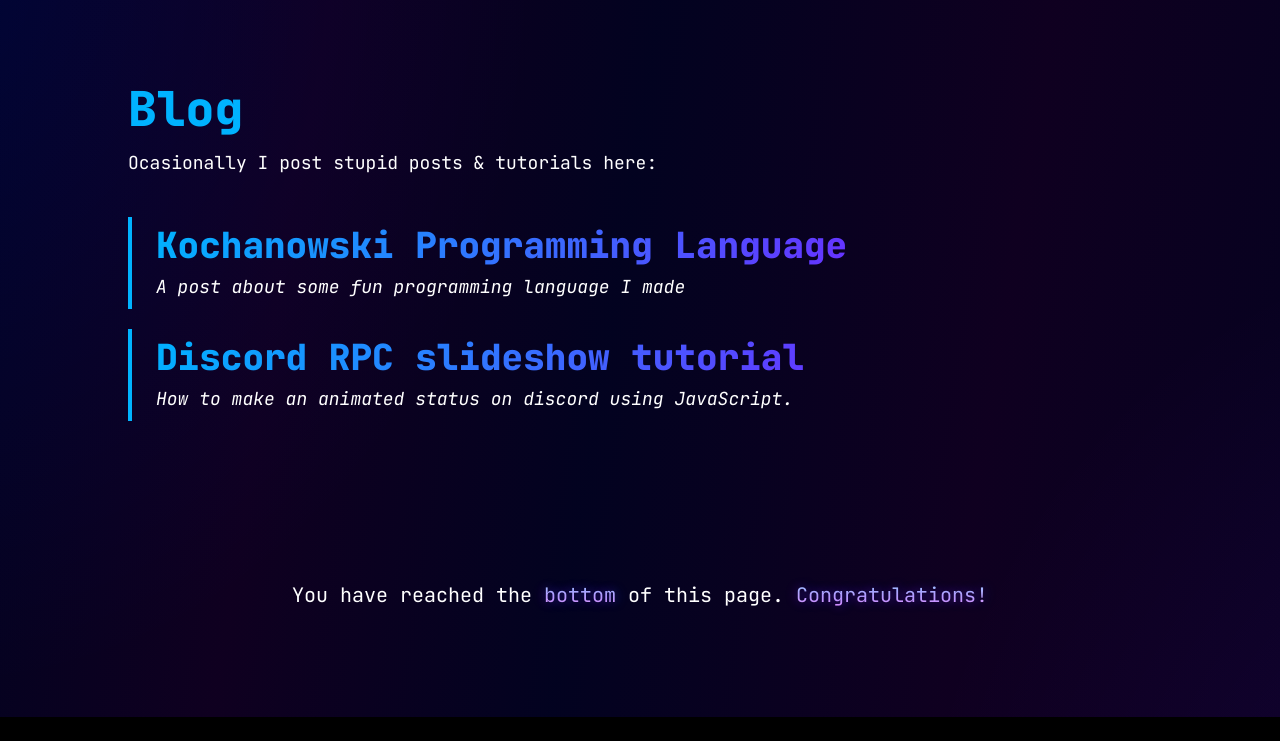
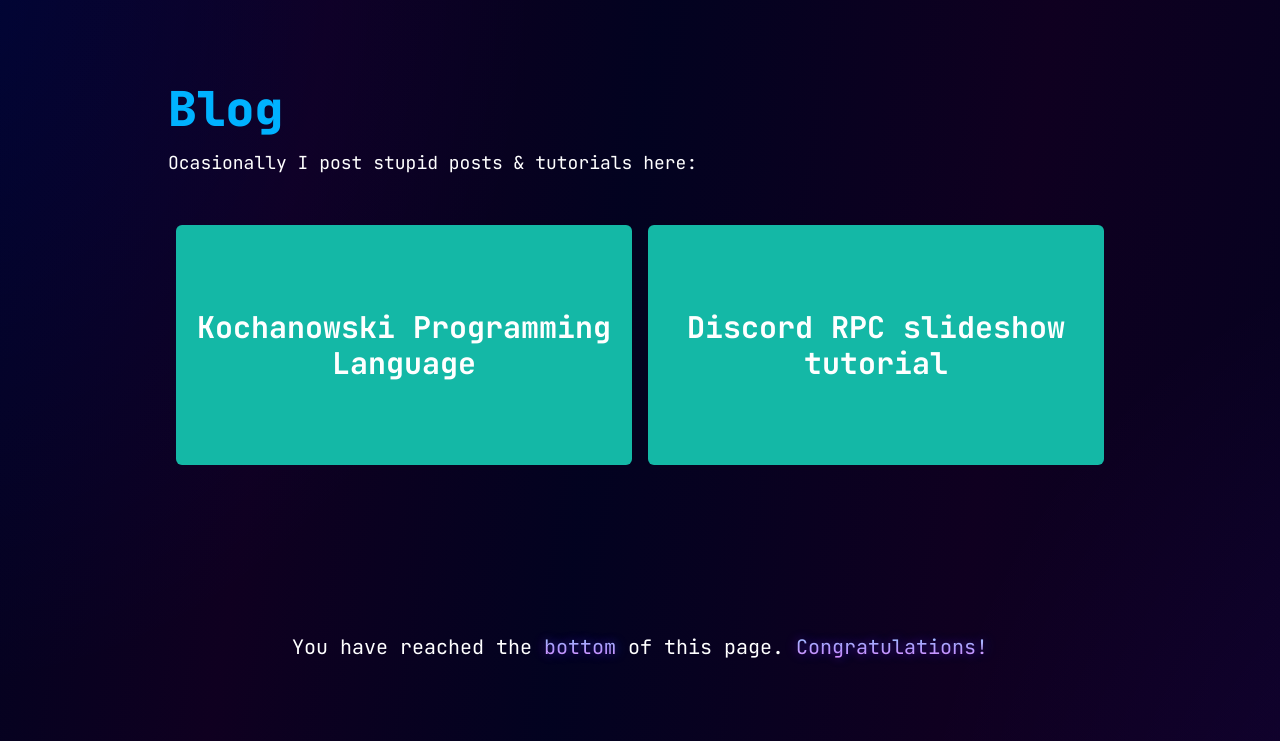
Before and after one commit to CheryX/mmusielik.xyz, an Astro site: page /blog in a window 1280 px wide. Shown: the part 83-824 px from the top of the page. Before the commit the page ends 800 px from the top, so only its background shows below. Built offline with nearby package versions, Linux system fonts and the light colour scheme; Astro itself is replaced by a stand-in of ours.

Commit message:
Layout fixes

```diff
--- a/src/components/Footer.astro
+++ b/src/components/Footer.astro
@@ -2,7 +2,7 @@
 
 ---
 
-<footer class="w-full py-20 text-center text-white text-xl">
+<footer class="w-full py-20 text-center text-white text-xl px-10">
 
     You have reached the <span class="nav-active">bottom</span> of this page. <span class="nav-active">Congratulations!</span>
 
--- /dev/null
+++ b/src/components/PostItem.astro
@@ -0,0 +1,19 @@
+---
+const { post } = Astro.props;
+---
+
+<a href={post.url} class="blog-post">
+    <h2>{post.frontmatter.title}</h2>
+    <em class="py-2 lg:text-lg">{post.frontmatter.description}</em>
+</a>
+
+<style>
+    .blog-post h2 {
+		background: linear-gradient(120deg, #00b2ff 0%, #8f00ff 100%);
+		@apply bg-clip-text text-transparent text-3xl lg:text-4xl font-extrabold pb-2;
+	}
+
+	.blog-post {
+		@apply block px-6 border-l-[#00b3ff] border-l-4 py-2 my-5;
+	}
+</style>
--- /dev/null
+++ b/src/components/PostPinnedItem.astro
@@ -0,0 +1,11 @@
+---
+const { post } = Astro.props;
+---
+
+<a href={post.url}>
+    <div class="bg-teal-500 m-2 p-5 lg:min-h-[15rem] rounded-md flex justify-center items-center">
+        <h1 class="text-center text-3xl font-bold">{post.frontmatter.title}</h1>
+    </div>
+</a>
+
+<!-- TODO Change the bg -->
--- a/src/layouts/PostLayout.astro
+++ b/src/layouts/PostLayout.astro
@@ -22,7 +22,7 @@ const { frontmatter } = Astro.props;
 		<Header selected={1} />
 
 
-		<main class="mx-auto max-w-5xl text-white py-36 article blog">
+		<main class="mx-auto px-5 md:px-10 max-w-5xl text-white py-36 article blog">
 			<h1 class="mx-auto max-w-5xl">{frontmatter.title}</h1>
 			<div class="flex items-center mb-8">
 				<span class="material-symbols-outlined pr-2">calendar_month</span>
--- a/src/pages/blog.astro
+++ b/src/pages/blog.astro
@@ -1,5 +1,7 @@
 ---
 import Header from '../components/Header.astro';
+import PostItem from '../components/PostItem.astro';
+import PostPinnedItem from '../components/PostPinnedItem.astro';
 const allPosts = await Astro.glob('../pages/blog/*.md');
 import Layout from '../layouts/Layout.astro';
 ---
@@ -10,19 +12,18 @@ import Layout from '../layouts/Layout.astro';
 
 	<div class="h-20"></div>
 
-	<main class="mx-auto max-w-5xl text-white my-20 ">
+	<main class="mx-auto max-w-5xl text-white my-20 px-5 md:px-10">
 
 		<h1>Blog</h1>
 
 		<p class="py-2 lg:text-lg mb-8">Ocasionally I post stupid posts & tutorials here:</p>
 
+		<div class="grid lg:grid-cols-2">
+			{allPosts.slice(0,2).map((post) => <PostPinnedItem post={post} /> )}
+		</div>
+
 		<ul>
-			{allPosts.map((post) => <li class="blog-post">
-				<a href={post.url}>
-					<h2>{post.frontmatter.title}</h2>
-					<em class="py-2 lg:text-lg">{post.frontmatter.description}</em>
-				</a>
-			</li>)}
+			{allPosts.slice(2,allPosts.length).map((post) => <PostItem post={post} /> )}
 		</ul>
 
 	</main>
@@ -31,17 +32,8 @@ import Layout from '../layouts/Layout.astro';
 
 <style>
 
-	main > h1 {
+	h1 {
 		background: linear-gradient(120deg, #00b2ff 100%, #8f00ff 0%);
 		@apply bg-clip-text text-transparent text-4xl lg:text-5xl font-extrabold py-2;
 	}
-
-	.blog-post h2 {
-		background: linear-gradient(120deg, #00b2ff 0%, #8f00ff 100%);
-		@apply bg-clip-text text-transparent text-3xl lg:text-4xl font-extrabold pb-2;
-	}
-
-	.blog-post {
-		@apply block px-6 border-l-[#00b3ff] border-l-4 py-2 my-5;
-	}
 </style>
```
